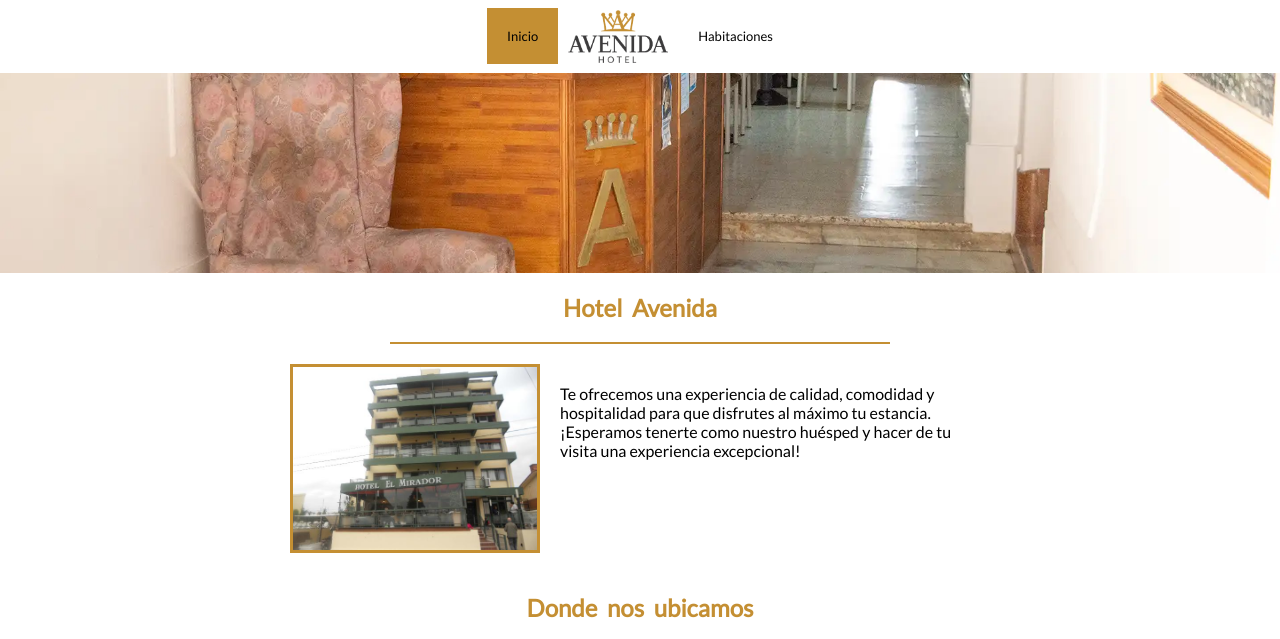
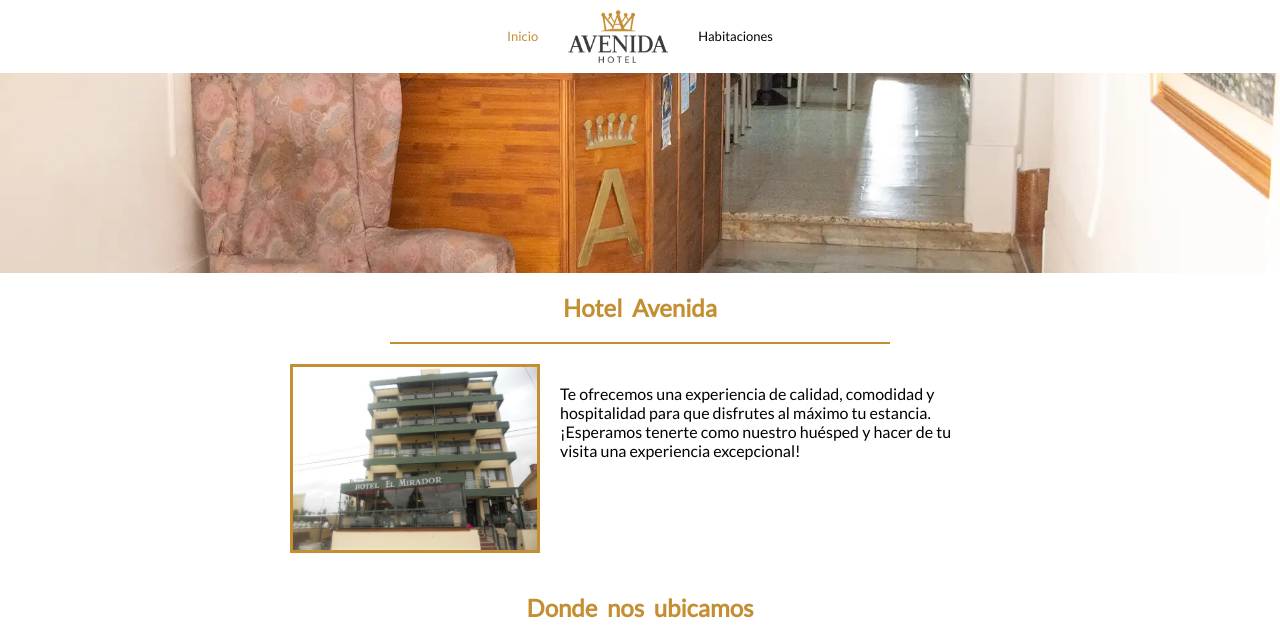
Before and after one commit to devandresl/Hotel-website, a plain HTML site: page index.html in a window 1280 px wide. In both pictures the pointer is over the link "Inicio". Shown: the top 639 px of the page. Drawn offline with Linux system fonts and the light colour scheme.

Commit message:
cambio en el hover del nav

```diff
--- a/styles.css
+++ b/styles.css
@@ -31,8 +31,8 @@
     color: black;
 }
 
-nav ul li:hover{
-    background-color: #C48F33;
+a:hover{
+    color: #C48F33;
     transition: all 0.5s;
 }
 
```
